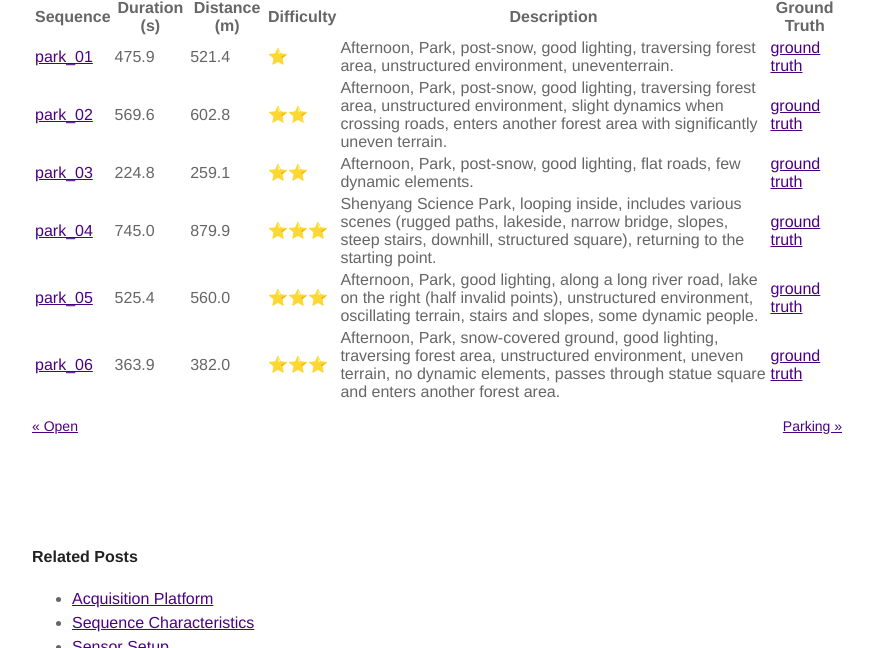
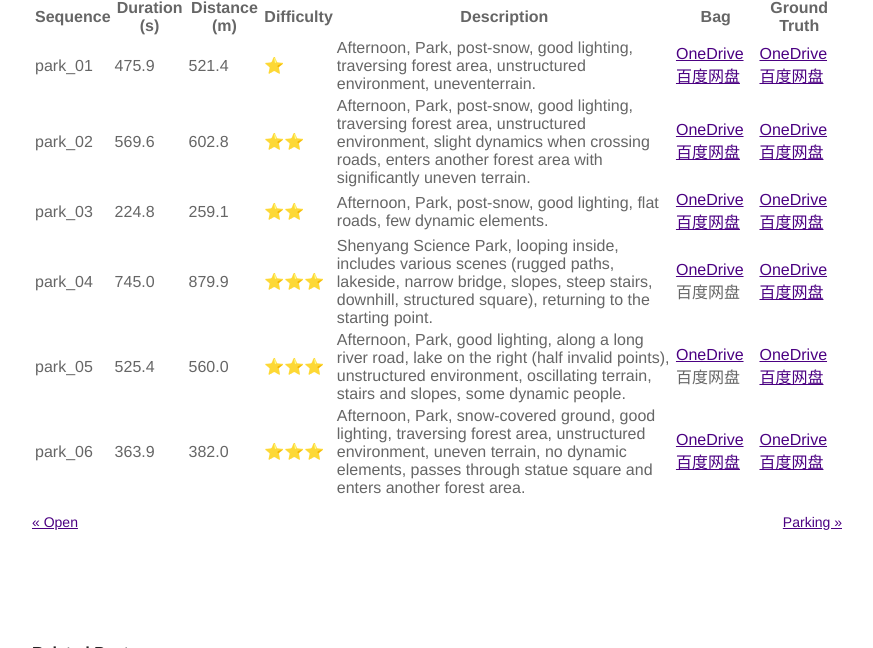
Before and after one commit to Yaepiii/M2UD, a Jekyll site: the page built from _posts/Dataset/2025-03-02-park.markdown, in a window 1280 px wide and 900 px high, scrolled down 516 px, cut to the strip 252-900 px from the top of the window. Shown: the whole strip, without its empty margins (203-1076 px from the left). Built offline with Jekyll 4.4.1, drawn with Linux system fonts in a browser that asks for light colours; nearby versions of some CDN libraries; comment, search, counter and statistics services are not loaded.

Commit message:
Update 2025-03-02-park.markdown

```diff
--- a/_posts/Dataset/2025-03-02-park.markdown
+++ b/_posts/Dataset/2025-03-02-park.markdown
@@ -20,11 +20,11 @@
 
 ![figure](../../assets/image/park.png)
 
-| Sequence      | Duration (s) | Distance (m) | Difficulty | Description | Ground Truth |
-|--------------|-------------|-------------|------------|-------------|-------------|
-| [park_01](https://1drv.ms/u/c/c1806c2e19f2193f/EfQVzTp0D9hOkcVqln987EgB9FCapDg7mqTarIrpdrXuKw?e=s6LioR)      | 475.9       | 521.4       | ⭐         | Afternoon, Park, post-snow, good lighting, traversing forest area, unstructured environment, uneventerrain. | [ground truth](https://1drv.ms/t/c/c1806c2e19f2193f/ETHqVGlc6CFFtwETjrHgObQBZtHKIkFFXr7Uq4Tayx0Haw?e=82v1Cf) |
-| [park_02](https://1drv.ms/u/c/c1806c2e19f2193f/ES4Mcm5n8NNJigeMpJg5-GgBHuLlpyfGTLh6ohrnr4IfFA?e=zkshgW)      | 569.6       | 602.8       | ⭐⭐        | Afternoon, Park, post-snow, good lighting, traversing forest area, unstructured environment, slight dynamics when crossing roads, enters another forest area with significantly uneven terrain. | [ground truth](https://1drv.ms/t/c/c1806c2e19f2193f/ES0cxmkI9fJEly4NyC9qG9oBv8R3e-COcFkNOcnqgl8Bbg?e=djXRVC) |
-| [park_03](https://1drv.ms/u/c/c1806c2e19f2193f/EfUAkpftnO1Ah10l_eiaUJUBxu40kvWP5agKGDA_uUEsEQ?e=hTtNgB)      | 224.8       | 259.1       | ⭐⭐        | Afternoon, Park, post-snow, good lighting, flat roads, few dynamic elements. | [ground truth](https://1drv.ms/t/c/c1806c2e19f2193f/EUDLpp1vDzBAoG6M9mujsxQBY5aRbn-b64_wKmqz_kxbDw?e=teHZSK) |
-| [park_04](https://1drv.ms/u/c/c1806c2e19f2193f/EalhfEJaI15OlWLxIznlr_YBP2VkC6Y7Uz0lCmENZNx3lA?e=RibDaM)      | 745.0       | 879.9       | ⭐⭐⭐       | Shenyang Science Park, looping inside, includes various scenes (rugged paths, lakeside, narrow bridge, slopes, steep stairs, downhill, structured square), returning to the starting point. | [ground truth](https://1drv.ms/t/c/c1806c2e19f2193f/EXpWA6B339tKuZz4gUA3U3IBptsvSvmBLNROx9GEN_X2TA?e=s73iVD) |
-| [park_05](https://1drv.ms/u/c/c1806c2e19f2193f/EeDgot3Wy2tAqXo4aaIT9dABQdSCQkiCMsYd1218w-wVkg?e=vlxuvC)      | 525.4       | 560.0       | ⭐⭐⭐       | Afternoon, Park, good lighting, along a long river road, lake on the right (half invalid points), unstructured environment, oscillating terrain, stairs and slopes, some dynamic people. | [ground truth](https://1drv.ms/t/c/c1806c2e19f2193f/EbxUjTcP3A1Iu0I1VEcq9UkBIN76z_fIPFvK66M474QY2w?e=Pu2lsx) |
-| [park_06](https://1drv.ms/u/c/c1806c2e19f2193f/EUPa6lPUPL5PlaIAap1h-7sBLvvHKDebijh2KEc1A-s4FQ?e=Y78iix)      | 363.9       | 382.0       | ⭐⭐⭐       | Afternoon, Park, snow-covered ground, good lighting, traversing forest area, unstructured environment, uneven terrain, no dynamic elements, passes through statue square and enters another forest area. | [ground truth](https://1drv.ms/t/c/c1806c2e19f2193f/EeBDxFZL2w9MrGcV0A68Me0BGRLBNbukCOztFpwNJ5xZQQ?e=6PCI9Y) |
+| Sequence      | Duration (s) | Distance (m) | Difficulty | Description | Bag | Ground Truth |
+|--------------|-------------|-------------|------------|-------------|-------------|-------------|
+|   park_01    | 475.9       | 521.4       | ⭐         | Afternoon, Park, post-snow, good lighting, traversing forest area, unstructured environment, uneventerrain. | [OneDrive](https://1drv.ms/u/c/c1806c2e19f2193f/EfQVzTp0D9hOkcVqln987EgB9FCapDg7mqTarIrpdrXuKw?e=s6LioR) [百度网盘](https://pan.baidu.com/s/1cV9LtAyFxRki-rEhJSCMUA?pwd=1ewc) | [OneDrive](https://1drv.ms/t/c/c1806c2e19f2193f/ETHqVGlc6CFFtwETjrHgObQBZtHKIkFFXr7Uq4Tayx0Haw?e=82v1Cf) [百度网盘](https://pan.baidu.com/s/13FytJ3oGyzsnAN6JWCYS1w?pwd=jbgw) |
+|   park_02    | 569.6       | 602.8       | ⭐⭐        | Afternoon, Park, post-snow, good lighting, traversing forest area, unstructured environment, slight dynamics when crossing roads, enters another forest area with significantly uneven terrain. | [OneDrive](https://1drv.ms/u/c/c1806c2e19f2193f/ES4Mcm5n8NNJigeMpJg5-GgBHuLlpyfGTLh6ohrnr4IfFA?e=zkshgW) [百度网盘](https://pan.baidu.com/s/1lTJKKjs6hgx7iNDBvxUgFw?pwd=7g7n) | [OneDrive](https://1drv.ms/t/c/c1806c2e19f2193f/ES0cxmkI9fJEly4NyC9qG9oBv8R3e-COcFkNOcnqgl8Bbg?e=djXRVC) [百度网盘](https://pan.baidu.com/s/1u-Y8WhQYWlgaUpQDoflckA?pwd=v2s6) |
+|   park_03    | 224.8       | 259.1       | ⭐⭐        | Afternoon, Park, post-snow, good lighting, flat roads, few dynamic elements. | [OneDrive](https://1drv.ms/u/c/c1806c2e19f2193f/EfUAkpftnO1Ah10l_eiaUJUBxu40kvWP5agKGDA_uUEsEQ?e=hTtNgB) [百度网盘](https://pan.baidu.com/s/1VoU6l97yUfP-vFrs2fQJRw?pwd=kicf) | [OneDrive](https://1drv.ms/t/c/c1806c2e19f2193f/EUDLpp1vDzBAoG6M9mujsxQBY5aRbn-b64_wKmqz_kxbDw?e=teHZSK) [百度网盘](https://pan.baidu.com/s/1AO6y6RLTcST7peUiWuramA?pwd=4ge3) |
+|   park_04    | 745.0       | 879.9       | ⭐⭐⭐       | Shenyang Science Park, looping inside, includes various scenes (rugged paths, lakeside, narrow bridge, slopes, steep stairs, downhill, structured square), returning to the starting point. | [OneDrive](https://1drv.ms/u/c/c1806c2e19f2193f/EalhfEJaI15OlWLxIznlr_YBP2VkC6Y7Uz0lCmENZNx3lA?e=RibDaM) 百度网盘 | [OneDrive](https://1drv.ms/t/c/c1806c2e19f2193f/EXpWA6B339tKuZz4gUA3U3IBptsvSvmBLNROx9GEN_X2TA?e=s73iVD) [百度网盘](https://pan.baidu.com/s/1JBCvU8G7HFNAJ0ZpixMSAA?pwd=b2eq) |
+|   park_05    | 525.4       | 560.0       | ⭐⭐⭐       | Afternoon, Park, good lighting, along a long river road, lake on the right (half invalid points), unstructured environment, oscillating terrain, stairs and slopes, some dynamic people. | [OneDrive](https://1drv.ms/u/c/c1806c2e19f2193f/EeDgot3Wy2tAqXo4aaIT9dABQdSCQkiCMsYd1218w-wVkg?e=vlxuvC) 百度网盘 | [OneDrive](https://1drv.ms/t/c/c1806c2e19f2193f/EbxUjTcP3A1Iu0I1VEcq9UkBIN76z_fIPFvK66M474QY2w?e=Pu2lsx) [百度网盘](https://pan.baidu.com/s/1N8-319WNjXSSU-42sVm_6Q?pwd=g3f6) |
+|   park_06    | 363.9       | 382.0       | ⭐⭐⭐       | Afternoon, Park, snow-covered ground, good lighting, traversing forest area, unstructured environment, uneven terrain, no dynamic elements, passes through statue square and enters another forest area. | [OneDrive](https://1drv.ms/u/c/c1806c2e19f2193f/EUPa6lPUPL5PlaIAap1h-7sBLvvHKDebijh2KEc1A-s4FQ?e=Y78iix) [百度网盘](https://pan.baidu.com/s/1G4VEeFjIYBjZefn_J8Telg?pwd=kevr) | [OneDrive](https://1drv.ms/t/c/c1806c2e19f2193f/EeBDxFZL2w9MrGcV0A68Me0BGRLBNbukCOztFpwNJ5xZQQ?e=6PCI9Y) [百度网盘](https://pan.baidu.com/s/1zph1XuMftBQ4fCAD9F1kxg?pwd=z4pf) |
```
